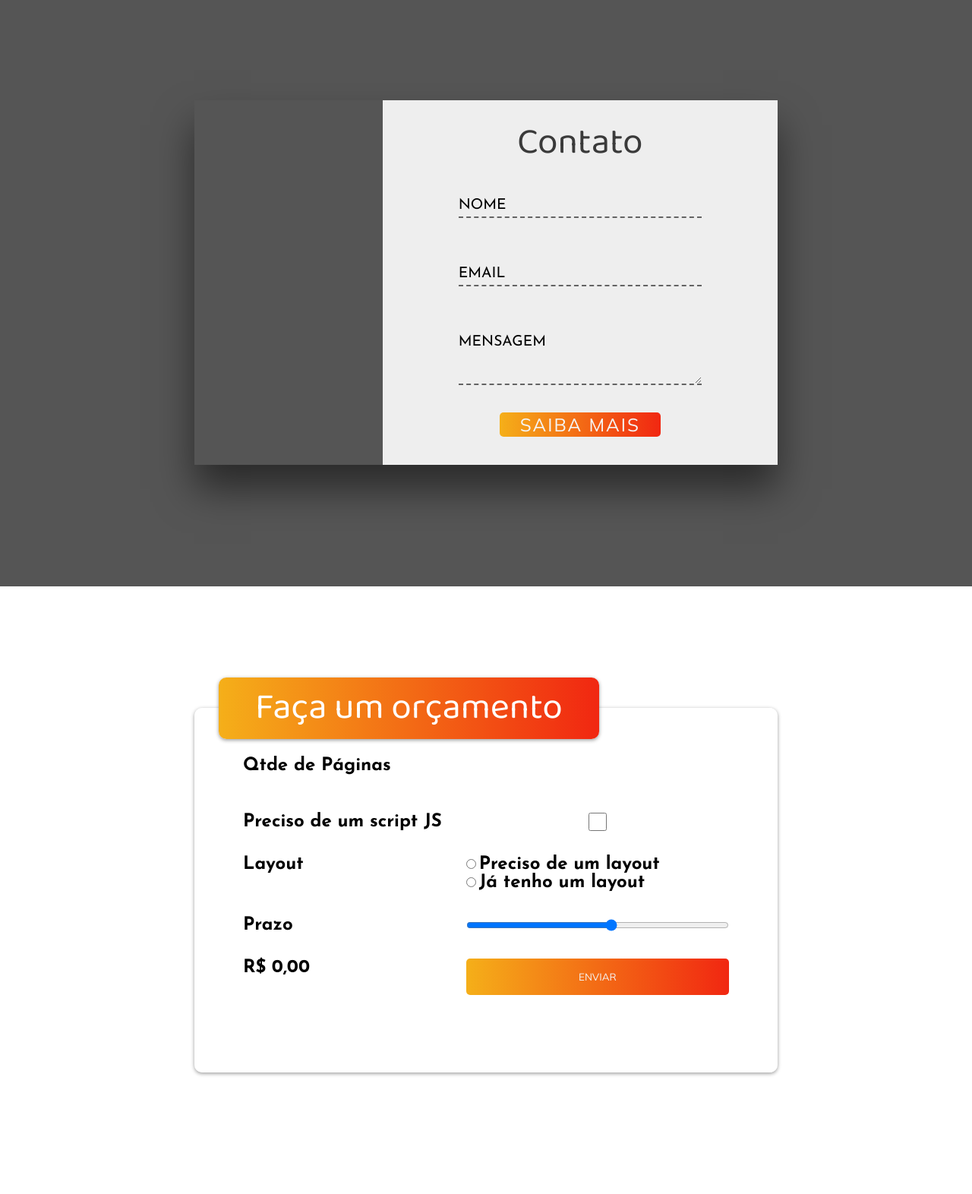
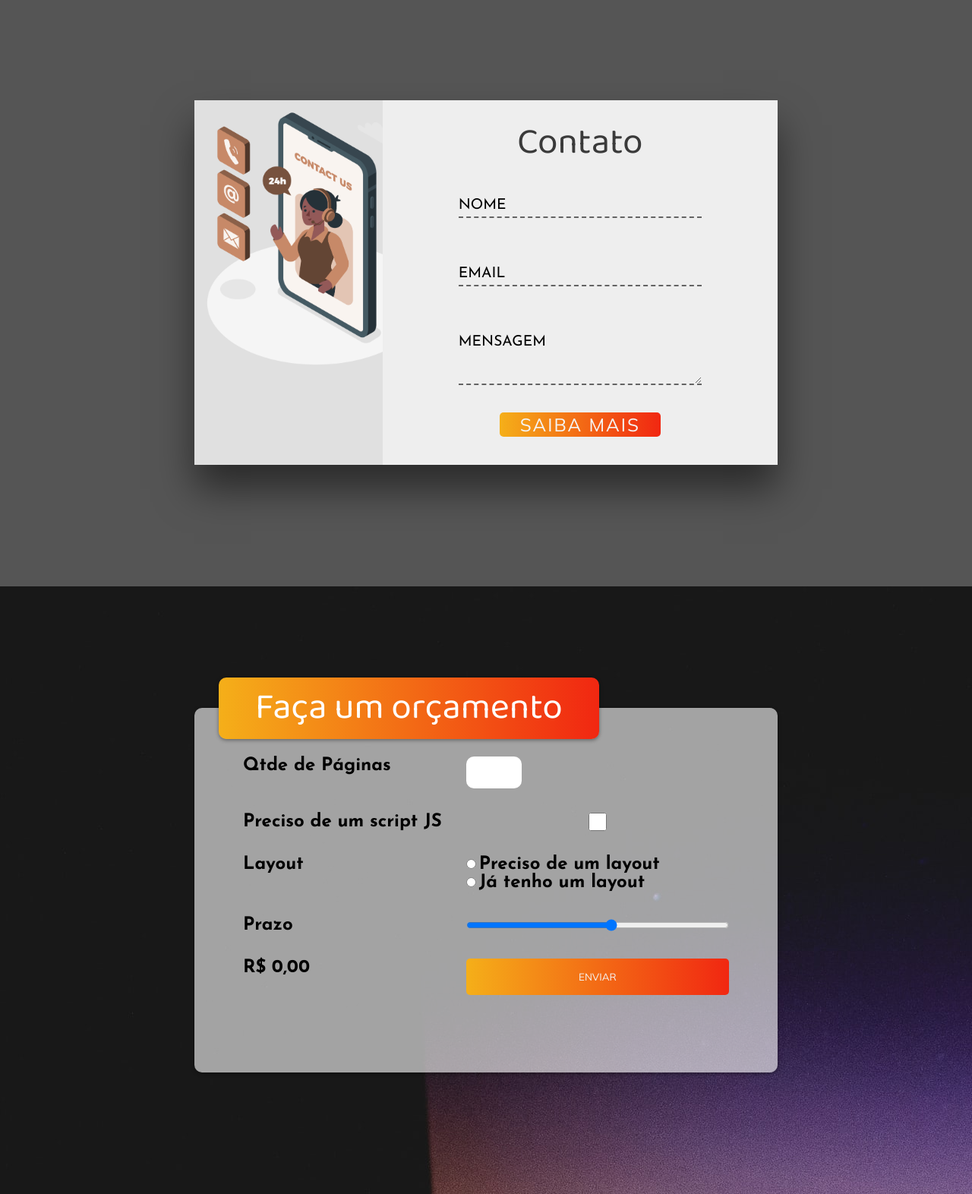
Before and after one commit to CobbyDEV/PortfolioPessoal, a plain HTML site: page index.html in a window 1280 px wide. Shown: the part 2060-3632 px from the top of the page at 76% size. Drawn offline with nearby package versions, Linux system fonts and the light colour scheme; the site is published under a folder, as on GitHub Pages, so addresses that start at the root find nothing.

Commit message:
Update style.css

```diff
--- a/style.css
+++ b/style.css
@@ -516,7 +516,7 @@ header {
 
 .contato-left {
   width: 35%;
-  background-image: url(/imagem/contato.png);
+  background-image: url(./imagem/contato.png);
   ;
   display: flex;
   justify-content: center;
@@ -613,7 +613,7 @@ header {
 .sessao-orcamento {
   width: 100%;
   height: 100vh;
-  background: url(/imagem/orçamento1.jpg);
+  background: url(./imagem/orçamento1.jpg);
   /*ADD IMAGEM */
   object-fit: cover;
   display: flex;
```
